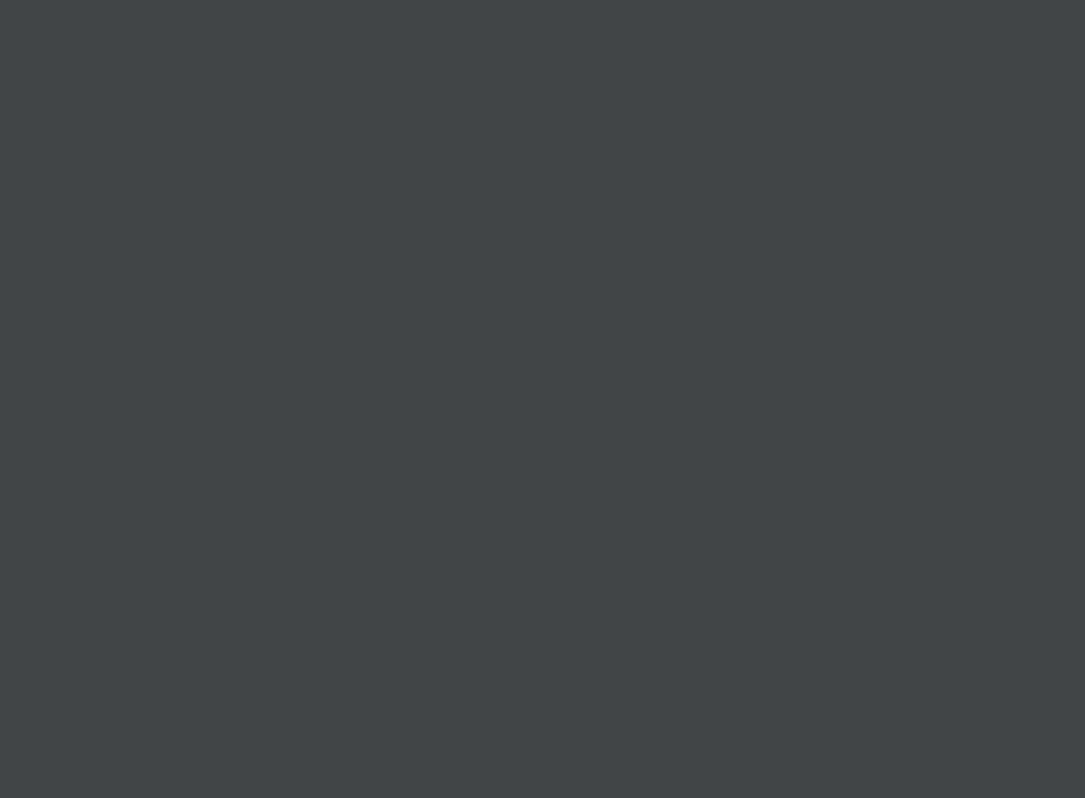
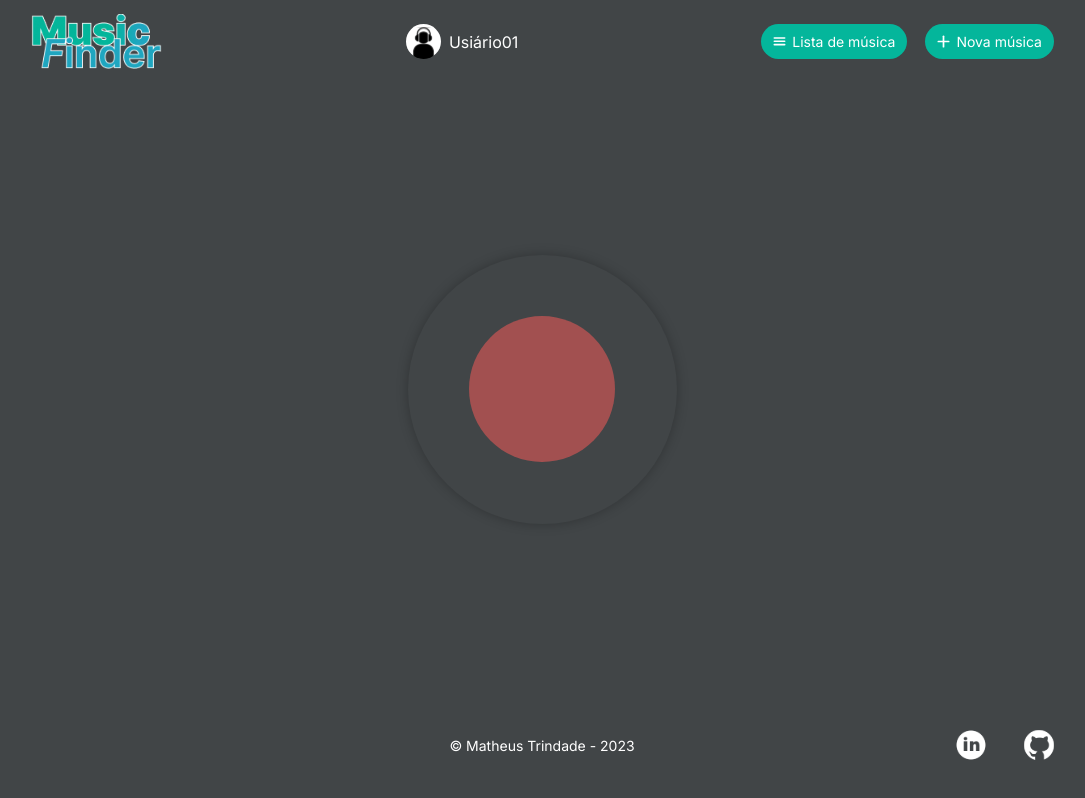
Before and after one commit to MatheusTrindade5201/music-finder, a React (Vite) app: page /app/discover in a window 1280 px wide. Before the commit this address had no page. Shown: the whole page, without its empty margins (98-1183 px from the left). Built offline with nearby package versions, Linux system fonts and the light colour scheme.

Commit message:
feat: creating the discover music page - layout

```diff
--- /dev/null
+++ b/src/pages/DiscoverMusic/index.tsx
@@ -0,0 +1,15 @@
+import style from "@/styles/DiscoverMusic.module.css"
+import { useState } from "react"
+
+export const DicoverMusicPage = () => {
+
+    const [ active, setActive ] = useState<boolean>()
+
+    return (
+        <main className={style.discoverMusic__page}>
+            <button onClick={() => setActive(!active)} className={style.discoverMusic__button}>
+                <span className={`${style.red__button} ${active ? style.active : ''}`}></span>
+            </button>
+        </main>
+    )
+}
--- a/src/routes.tsx
+++ b/src/routes.tsx
@@ -1,4 +1,5 @@
 import { BrowserRouter, Route, Routes } from "react-router-dom"
+import { DicoverMusicPage } from "./pages/DiscoverMusic"
 import Login from "./pages/Login"
 import MusicList from "./pages/MusicList"
 import StandardPage from "./pages/StandardPage"
@@ -9,7 +10,8 @@ const AppRoutes = () => {
       <Routes>
         <Route path="/" element={<Login />} />
         <Route path="/app" element={<StandardPage />}>
-          <Route index element={<MusicList />}/>
+          <Route path="/app/music-list" element={<MusicList />}/>
+          <Route path="/app/discover" element={<DicoverMusicPage />} />
         </Route>
       </Routes>
     </BrowserRouter>
--- /dev/null
+++ b/src/styles/DiscoverMusic.module.css
@@ -0,0 +1,67 @@
+.discoverMusic__page {
+    display: flex;
+    height: 80vh;
+    justify-content: center;
+    align-items: center;
+}
+
+.discoverMusic__button {
+    display: block;
+    width: 269px;
+    height: 269px;
+    box-shadow: 0px 0px 12px rgba(0, 0, 0, 0.25);
+    border-radius: 100%;
+    background-color: var(--dark-gray);
+    border: none;
+    display: flex;
+    flex-direction: column;
+    align-items: center;
+    justify-content: center;
+}
+
+.red__button {
+    display: block;
+    width: 146px;;
+    height: 146px;
+    background-color: var(--red);
+    border-radius: 100%;
+    position: relative;
+    display: flex;
+    align-items: center;
+    justify-content: center;
+    transition: all .2s;
+}
+
+.active {
+    border-radius: 20px;
+    transition-duration: .2s;
+    -o-transition-duration: .2s ;
+    -moz-transition-duration: .2s ;
+    -webkit-transition-duration: .2s;
+}
+
+.active::after {
+    content: '';
+    position: absolute;
+    display: block;
+    width: 169px;;
+    height: 169px;
+    background-color: var(--red);
+    opacity: .4;
+    border-radius: 20%;
+    animation: infinite 1000ms pulse;
+}
+
+@keyframes pulse {
+    0% {
+      transform: scale(1);
+    }
+
+    50% {
+      transform: scale(1.1);
+    }
+
+    100% {
+      transform: scale(1);
+    }
+  }
```
